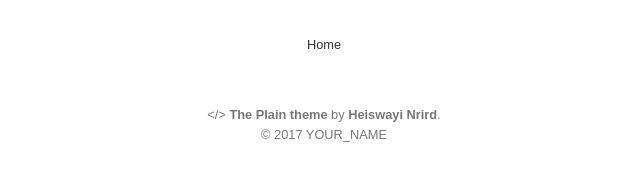
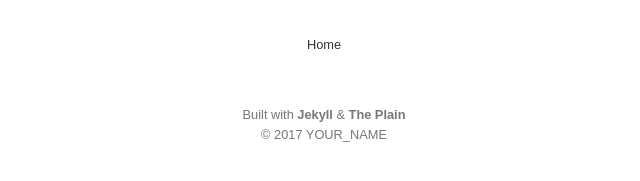
Before and after one commit to nijaru/nijaru.github.io, a Jekyll site: the page built from about.md, in a window 1280 px wide. Shown: the part 444-625 px from the top of the page, without its empty margins (316-956 px from the left). Built offline with Jekyll 4.4.1, drawn with Linux system fonts in a browser that asks for light colours.

Commit message:
Update footer
Signed-off-by: Nick Russo <nicholasjamesrusso@gmail.com>

```diff
--- a/_includes/footer.html
+++ b/_includes/footer.html
@@ -1,4 +1,4 @@
 <div class="footer">
-  <span class="block">&lt;/&gt; <a href="http://github.com/heiswayi/the-plain" title="a minimalist Jekyll theme for personal blog">The Plain theme</a> by <a href="http://heiswayi.github.io">Heiswayi Nrird</a>.</span>
+  <span class="block">Built with <a href="http://jekyllrb.com/">Jekyll</a> &amp; <a href="https://github.com/heiswayi/the-plain" title="The Plain theme by Heiswayi Nrird">The Plain</a></span>
   <span class="block">&copy; {{ site.time | date: '%Y' }} {{ site.author_name }}</span>
 </div>
```
